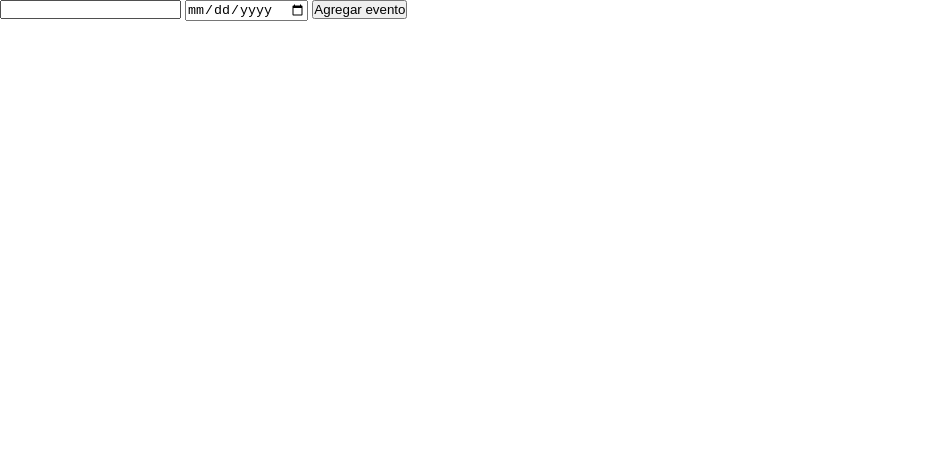
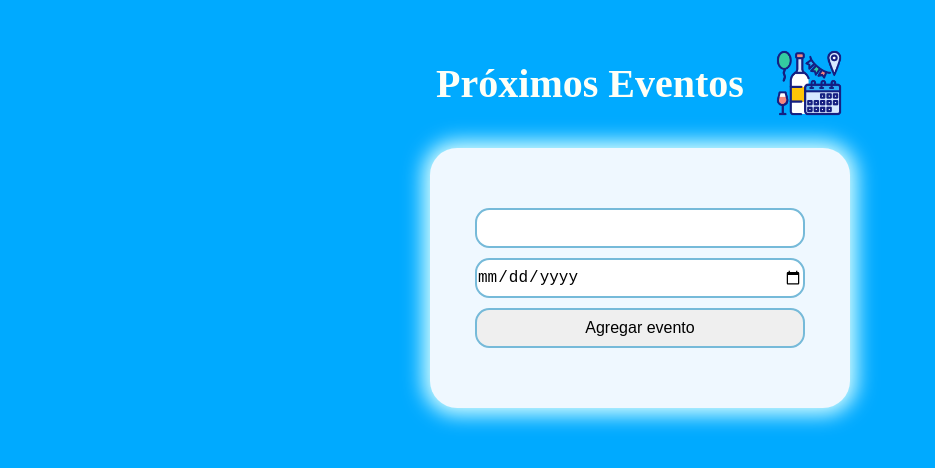
Before and after one commit to wilmer3004/Proyectos-Java-Script, a plain HTML site: page Proyecto9/index.html in a window 1280 px wide. Shown: the whole page, without its empty margins (0-935 px from the left). Drawn offline with Linux system fonts and the light colour scheme.

Commit message:
save changes
este commit es para referenciar que el proyecto fue hecho por Wilmer Andres Capera Hernandez

```diff
--- a/Proyecto9/css/style.css
+++ b/Proyecto9/css/style.css
@@ -1,5 +1,58 @@
+/* Wilmer Capera */
 *{
     padding: 0;
     margin: 0;
     box-sizing: border-box;
 }
+
+body{
+    background: #00AAFF;
+}
+
+.title{
+    display: flex;
+    align-items: center;
+    justify-content: center;
+    background-repeat: no-repeat;
+    font-size: 20px;
+    color: #FDFFF7;
+    margin-top: 3rem;
+    gap: 30px;
+}
+
+.title > img{
+    width: 70px;
+    height: 70px;
+}
+
+.eventos{
+    display: flex;
+    flex-direction: column;
+    align-items: center;
+    gap: 30px;
+}
+
+.formulario{
+    display: flex;
+    flex-direction: column;
+    align-items: center;
+    justify-content: center;
+    width: 420px;
+    height: 260px;
+    background-color: #EFF8FF;
+    border: none;
+    border-radius: 1.7rem;
+    box-shadow: 0px 0px 20px 7px #D5FEFF;
+}
+.formulario form {
+    display: flex;
+    flex-direction: column;
+    gap: 10px;
+  }
+.formulario input{
+    border: solid 2px #76BAD9;
+    width: 330px;
+    height: 40px;
+    border-radius: 0.9rem;
+    font-size: 16px;
+}
--- a/Proyecto9/index.html
+++ b/Proyecto9/index.html
@@ -9,6 +9,10 @@
 <body>
 
     <div class="eventos">
+        <div class="title">
+        <h1>Próximos Eventos</h1>
+        <img src="./img/eventos.png" alt="logo">
+        </div>
         <div class="formulario">
             <form action="">
                 <input type="text" id="nombreEvento">
```
Also changed, not shown: Proyecto9/img/eventos.png (added), 1 other file.
